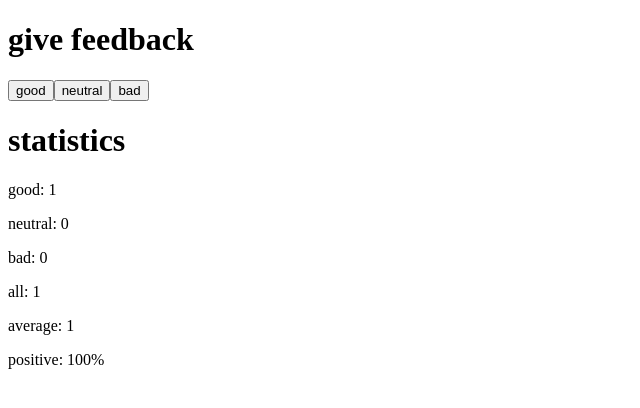
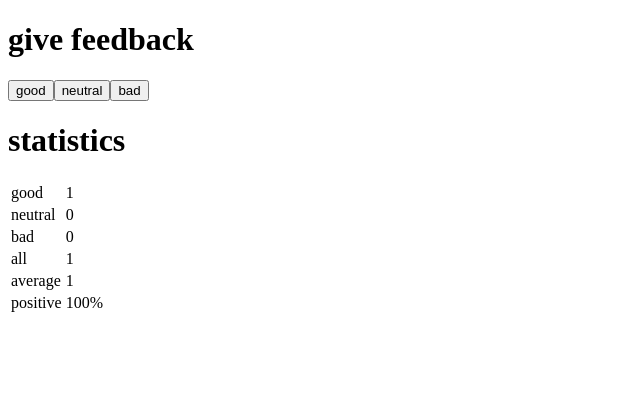
Before and after one commit to LittleQuartZ/fs-open, a React (Create React App) app in the folder part1/unicafe/: page / in a window 1280 px wide. Both pictures are taken after a click on the button "good". Shown: the top 408 px of the page, without its empty margins (0-640 px from the left). Built offline with nearby package versions, Linux system fonts and the light colour scheme.

Commit message:
1.11 statistics as table

```diff
--- a/part1/unicafe/src/App.js
+++ b/part1/unicafe/src/App.js
@@ -1,7 +1,12 @@
 import { useState } from 'react'
 
 const StatisticLine = ({ text, value }) => {
-  return <p>{`${text}: ${value}`}</p>
+  return (
+    <tr>
+      <td>{text}</td>
+      <td>{value}</td>
+    </tr>
+  )
 }
 
 const Statistics = ({ good, neutral, bad }) => {
@@ -12,12 +17,19 @@ const Statistics = ({ good, neutral, bad }) => {
       {total ? (
         <>
           <h1>statistics</h1>
-          <StatisticLine text='good' value={good} />
-          <StatisticLine text='neutral' value={neutral} />
-          <StatisticLine text='bad' value={bad} />
-          <StatisticLine text='all' value={total} />
-          <StatisticLine text='average' value={(good + bad * -1) / total} />
-          <StatisticLine text='positive' value={(good / total) * 100 + '%'} />
+          <table>
+            <tbody>
+              <StatisticLine text='good' value={good} />
+              <StatisticLine text='neutral' value={neutral} />
+              <StatisticLine text='bad' value={bad} />
+              <StatisticLine text='all' value={total} />
+              <StatisticLine text='average' value={(good + bad * -1) / total} />
+              <StatisticLine
+                text='positive'
+                value={(good / total) * 100 + '%'}
+              />
+            </tbody>
+          </table>
         </>
       ) : (
         <p>No feedbacks given</p>
```
